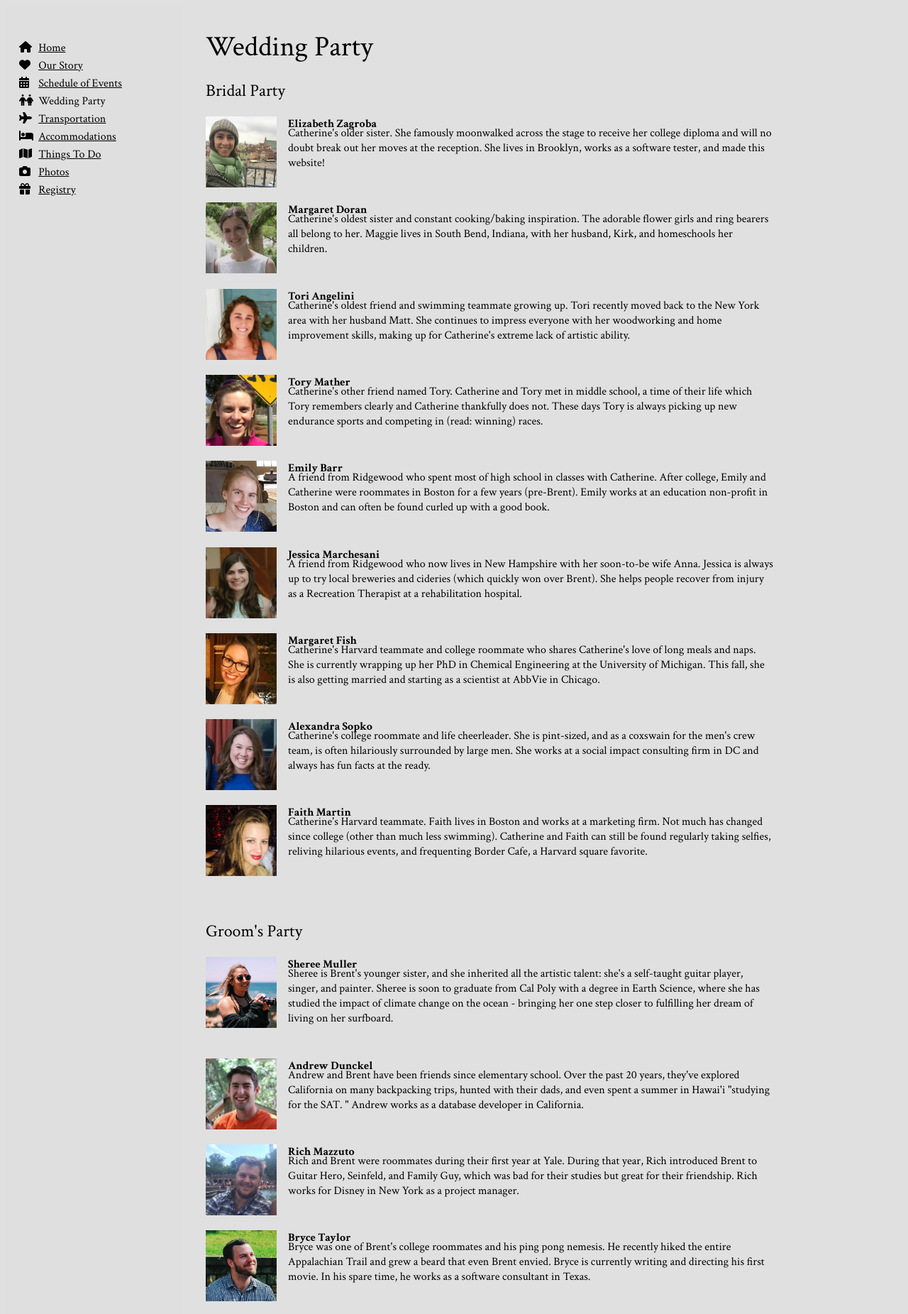
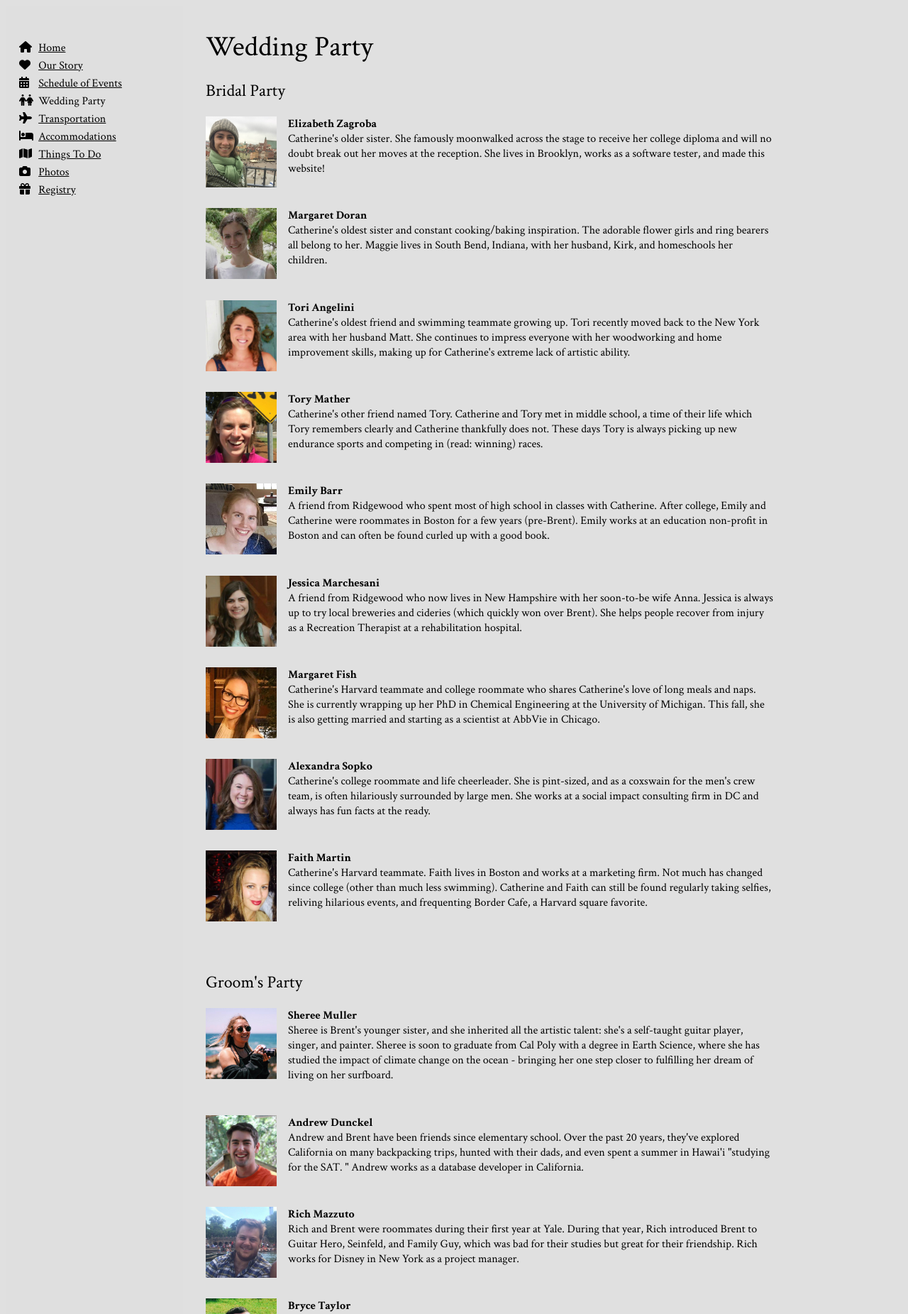
Before and after one commit to ezagroba/catherineaandbrent, a PHP site: page /party.html in a window 1280 px wide. Shown: the top 1851 px of the page at 71% size. Run offline with PHP 8.4, Linux system fonts and the light colour scheme; some libraries are stand-ins or nearby versions.

Commit message:
Adding space below h4's

```diff
--- a/bigc.css
+++ b/bigc.css
@@ -49,7 +49,7 @@ h1 {
 
 h4 {
     font-weight:700;
-    margin-bottom:-1.5em;
+    margin-bottom:-1em;
 }
 
 table {
```
